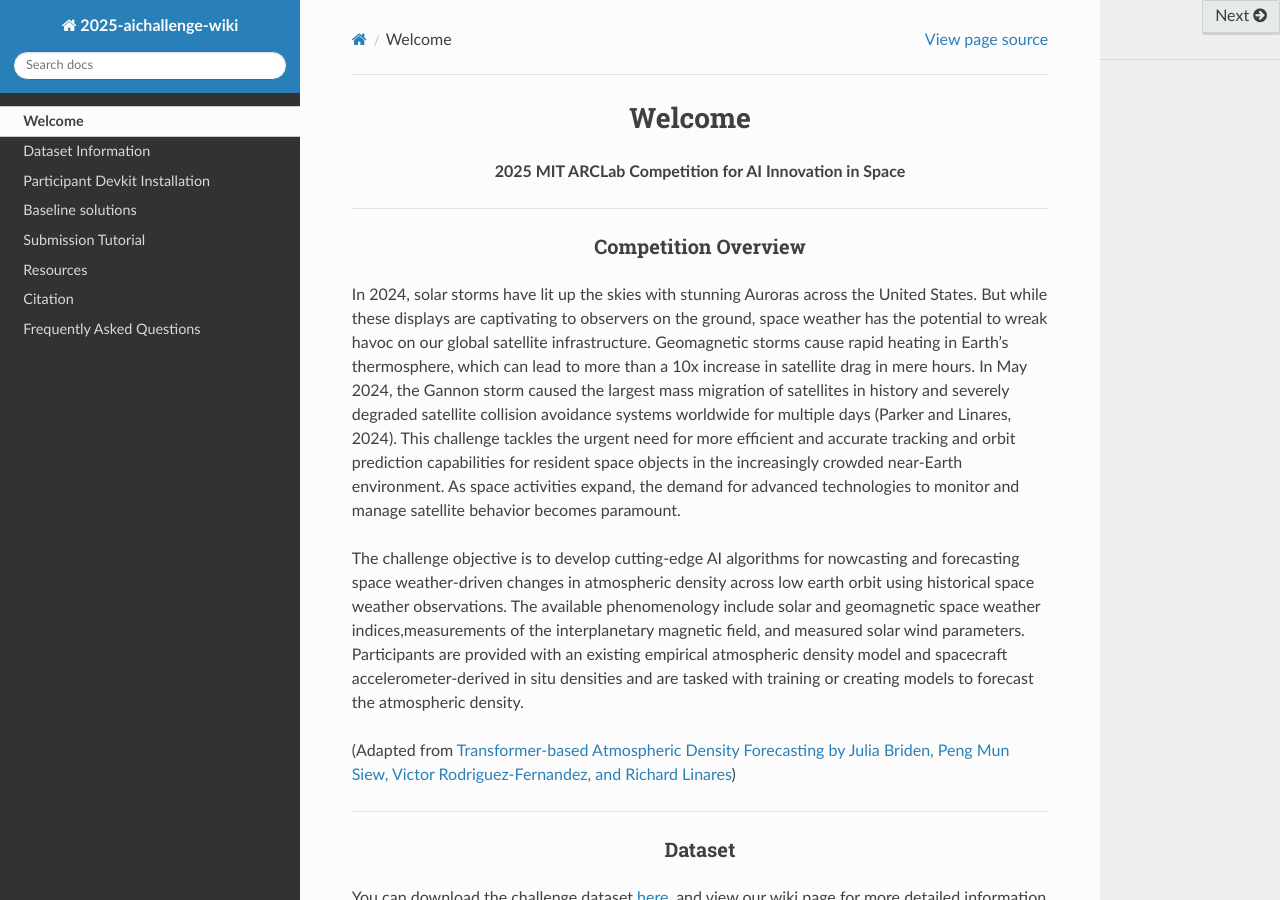
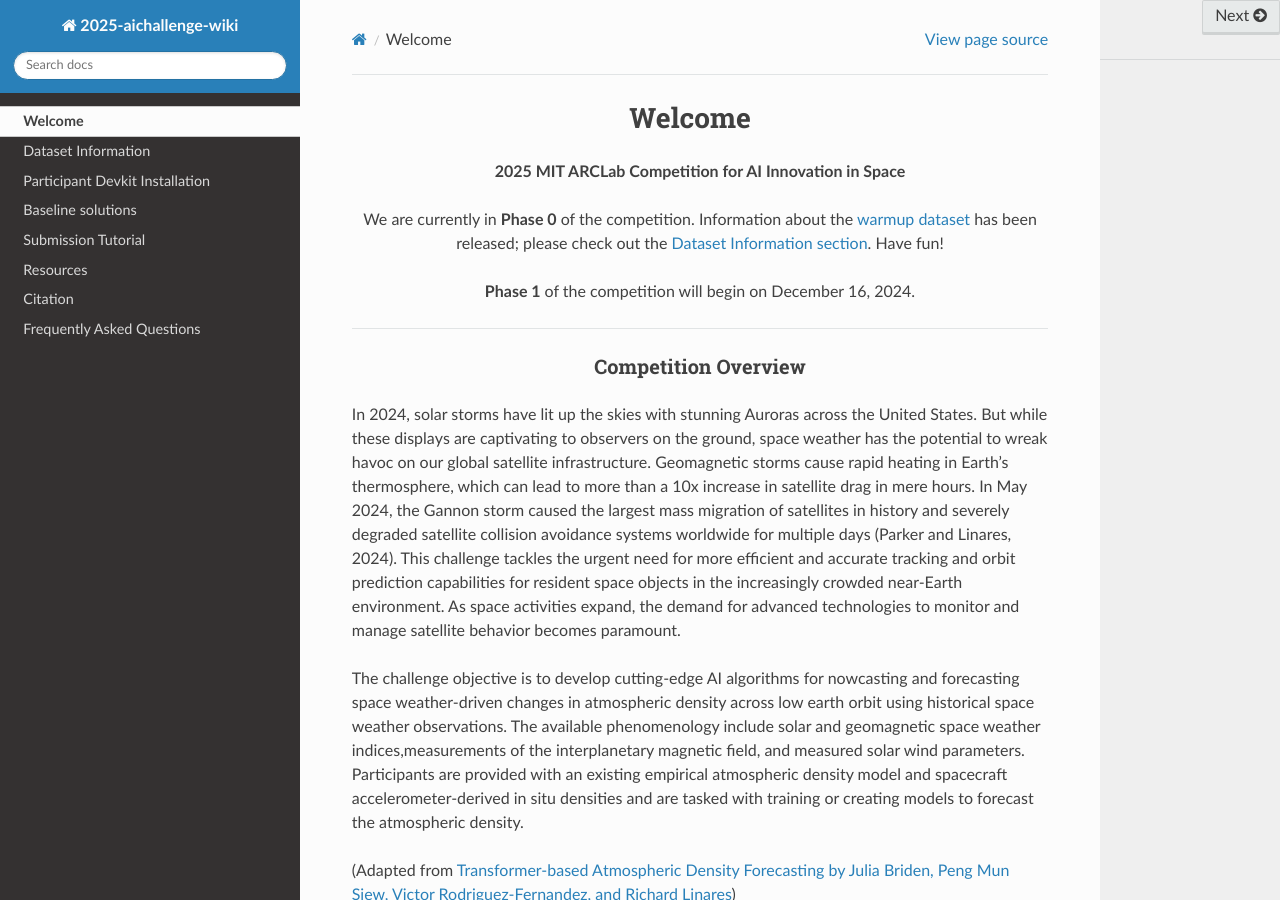
Before and after one commit to olgupila/STORM-AI-devkit-2025, a Sphinx documentation site: the page built from docs/README.md, in a window 1280 px wide and 900 px high. Built offline with Sphinx 7.4.7 and the Read the Docs theme 3.1.0, drawn with Linux system fonts in a browser that asks for light colours; pages that are not in the unit, such as notebooks, are missing from menus.

Commit message:
announcement on head page

```diff
--- a/docs/README.md
+++ b/docs/README.md
@@ -3,6 +3,9 @@
 # Welcome
 **2025 MIT ARCLab Competition for AI Innovation in Space**
 
+We are currently in <b>Phase 0</b> of the competition. Information about the [warmup dataset](https://www.dropbox.com/scl/fo/5pq4kens2baw71p6pr1aq/AFD4xBI92ZN5CHy1cDlJp1E?rlkey=me1bztt2pmitz8w7ss825scs1&st=jsy8omrb&dl=0) has been released; please check out the [Dataset Information section](https://2025-ai-challenge.readthedocs.io/en/latest/dataset.html#warmup-dataset). Have fun!
+
+<b> Phase 1 </b> of the competition will begin on December 16, 2024.
 </div>
 
 <!--
```
